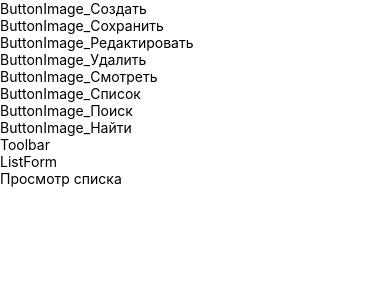
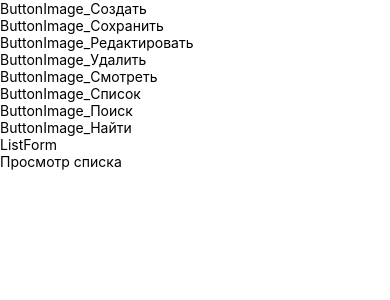
Before and after one commit to cap-cross/jepria-react-native, a React Native app: screen / in a window 390 px wide. Shown: the top 300 px of the page. Built offline with nearby package versions, Linux system fonts and the light colour scheme.

Commit message:
refactor: удаление лишнего

```diff
--- a/src/view/ReactApp.js
+++ b/src/view/ReactApp.js
@@ -26,9 +26,6 @@ const ReactApp = function (props) {
           list: props.viewList,
         }}
       />
-      <Text>
-        Toolbar
-      </Text>
 
       <Form
         workstate={workstate}
```
